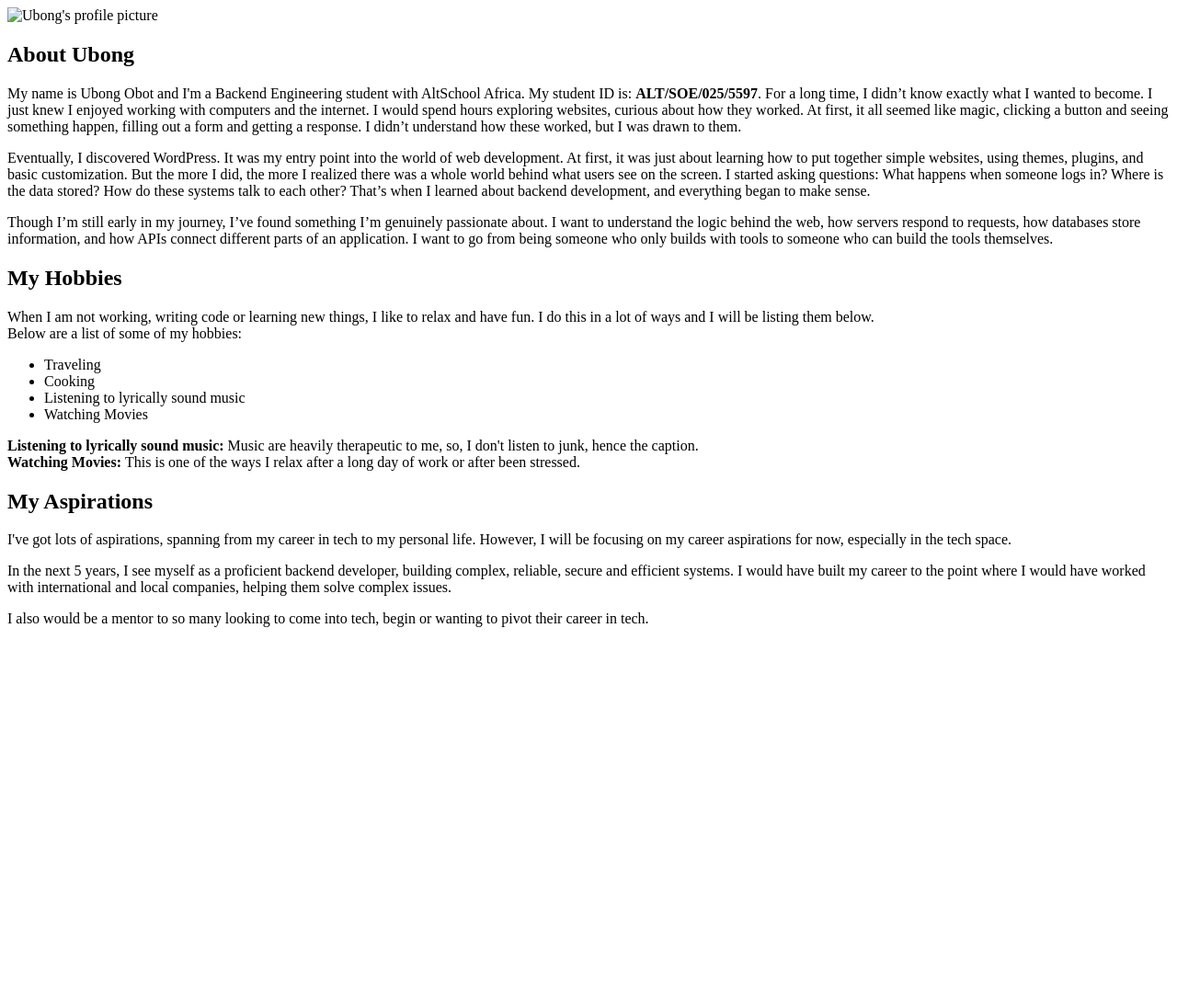
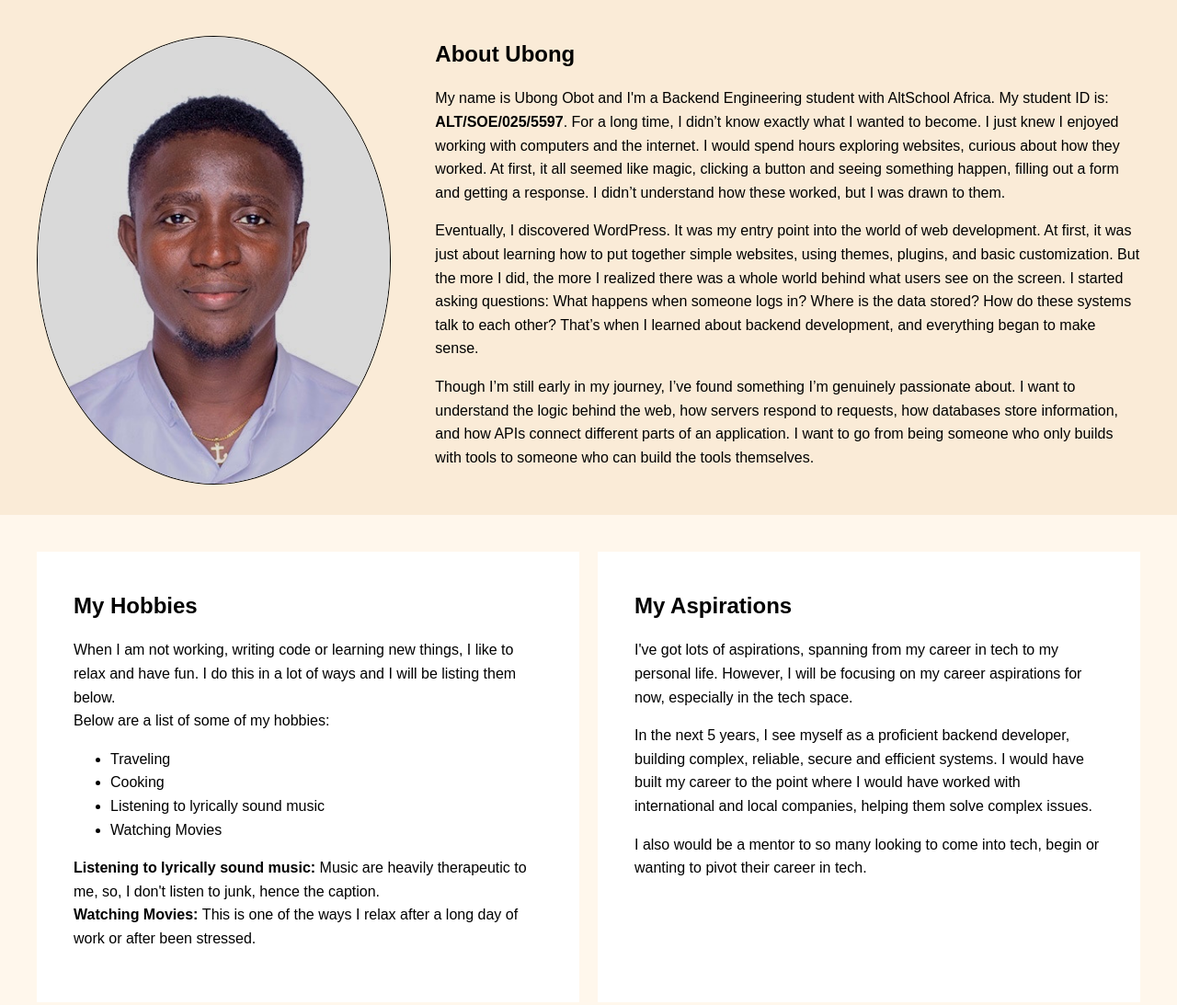
Before and after one commit to king-world/altschool, a plain HTML site: page CSS/index.html in a window 1280 px wide. Shown: the whole page at 92% size. Before the commit the page ends 800 px from the top, so only its background shows below. Drawn offline with Linux system fonts and the light colour scheme; the site is published under a folder, as on GitHub Pages, so addresses that start at the root find nothing.

Commit message:
CSS Assignment

```diff
--- a/CSS/index.html
+++ b/CSS/index.html
@@ -3,13 +3,13 @@
 <head>
     <meta charset="UTF-8">
     <meta name="viewport" content="width=device-width, initial-scale=1.0">
-    <link rel="stylesheet" href="/style.css">
+    <link rel="stylesheet" href="style.css">
     <title>My CSS Assignment</title>
 </head>
 <body>
     <section class="profile">
         <div class="profile-pic">
-            <img src="/img/profile.jpg" alt="Ubong's profile picture">
+            <img src="profile.jpg" alt="Ubong's profile picture">
         </div>
 
         <div class="about-me">
```
Also changed, not shown: CSS/profile.jpg (renamed from CSS/img/profile.jpg).
